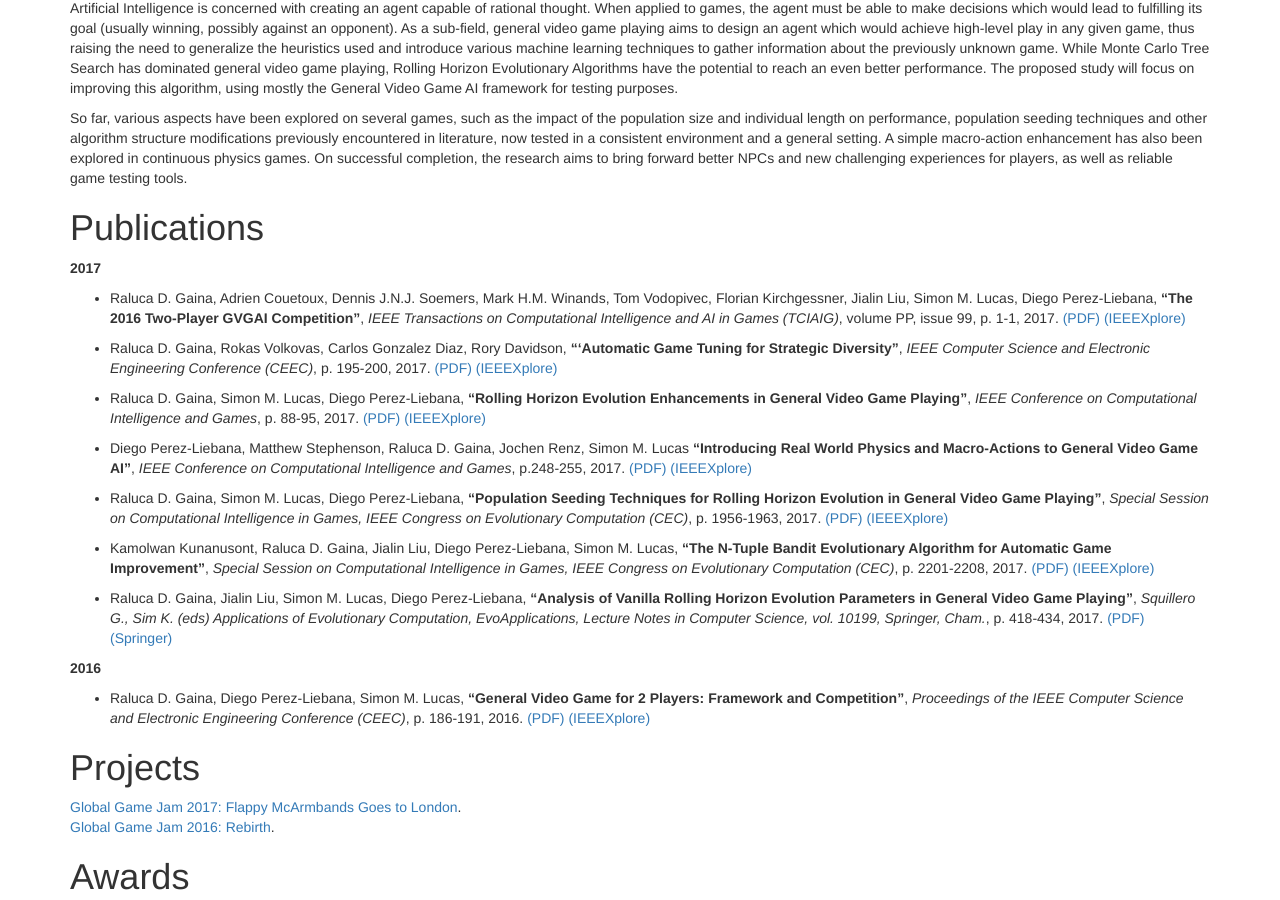
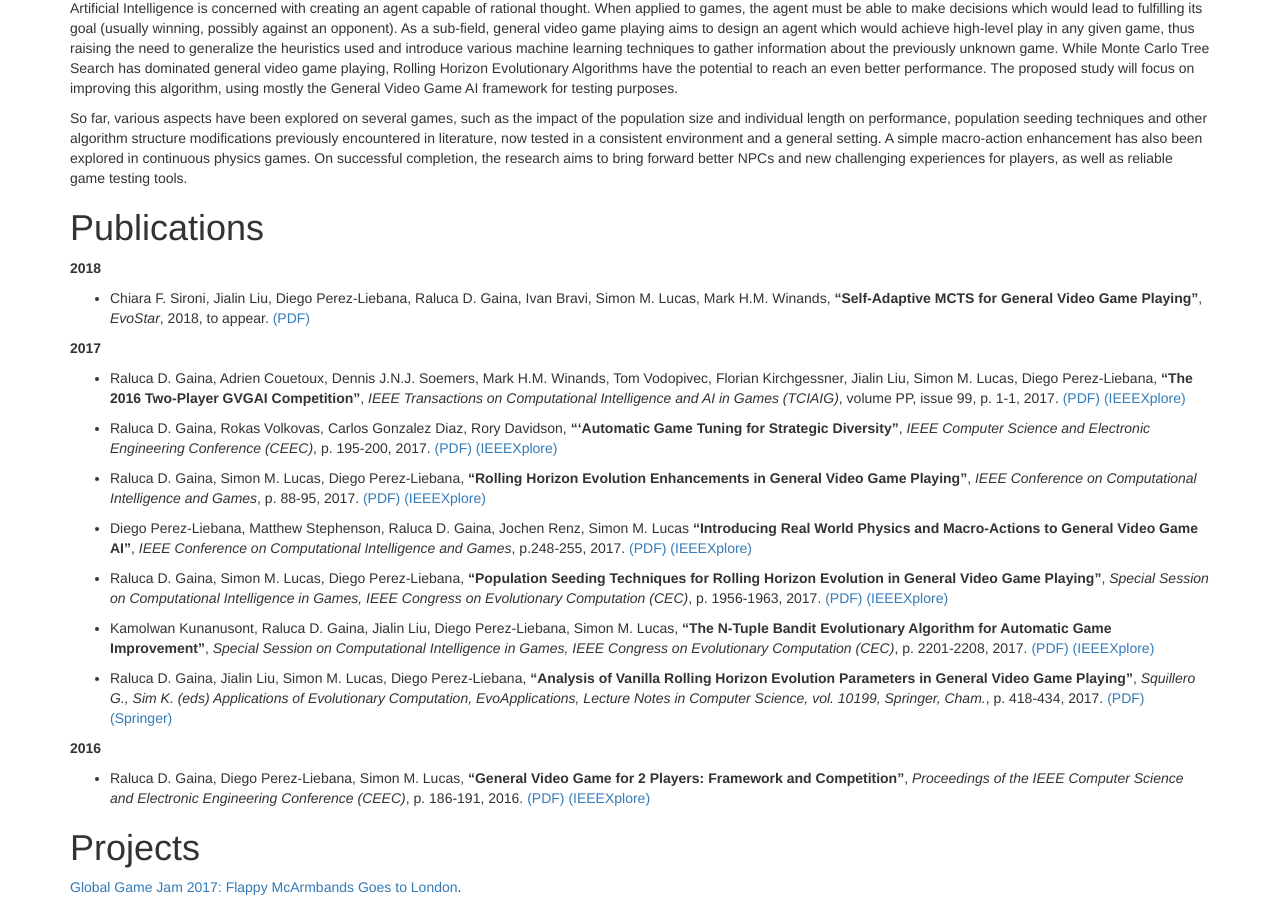
Before and after one commit to rdgain/rdgain.github.io, a Jekyll site: the page built from index.md, in a window 1280 px wide and 900 px high, scrolled down 653 px. Built offline with Jekyll 4.4.1, drawn with Linux system fonts in a browser that asks for light colours; nearby versions of some CDN libraries; library files that are not in the unit come from our copies.

Commit message:
new paper

```diff
--- a/index.md
+++ b/index.md
@@ -21,6 +21,10 @@ Artificial Intelligence is concerned with creating an agent capable of rational
 So far, various aspects have been explored on several games, such as the impact of the population size and individual length on performance, population seeding techniques and other algorithm structure modifications previously encountered in literature, now tested in a consistent environment and a general setting. A simple macro-action enhancement has also been explored in continuous physics games. On successful completion, the research aims to bring forward better NPCs and new challenging experiences for players, as well as reliable game testing tools.
 
 # [](#header-1)Publications
+
+**2018**
+
+* Chiara F. Sironi, Jialin Liu, Diego Perez-Liebana, Raluca D. Gaina, Ivan Bravi, Simon M. Lucas, Mark H.M. Winands, **"Self-Adaptive MCTS for General Video Game Playing"**, _EvoStar_, 2018, to appear. [(PDF)](https://www.researchgate.net/profile/Jialin_Liu13/publication/322539569_Self-Adaptive_MCTS_for_General_Video_Game_Playing/links/5a5f22bea6fdcc68fa9a3ff2/Self-Adaptive-MCTS-for-General-Video-Game-Playing.pdf)
 
 **2017**
 
```
